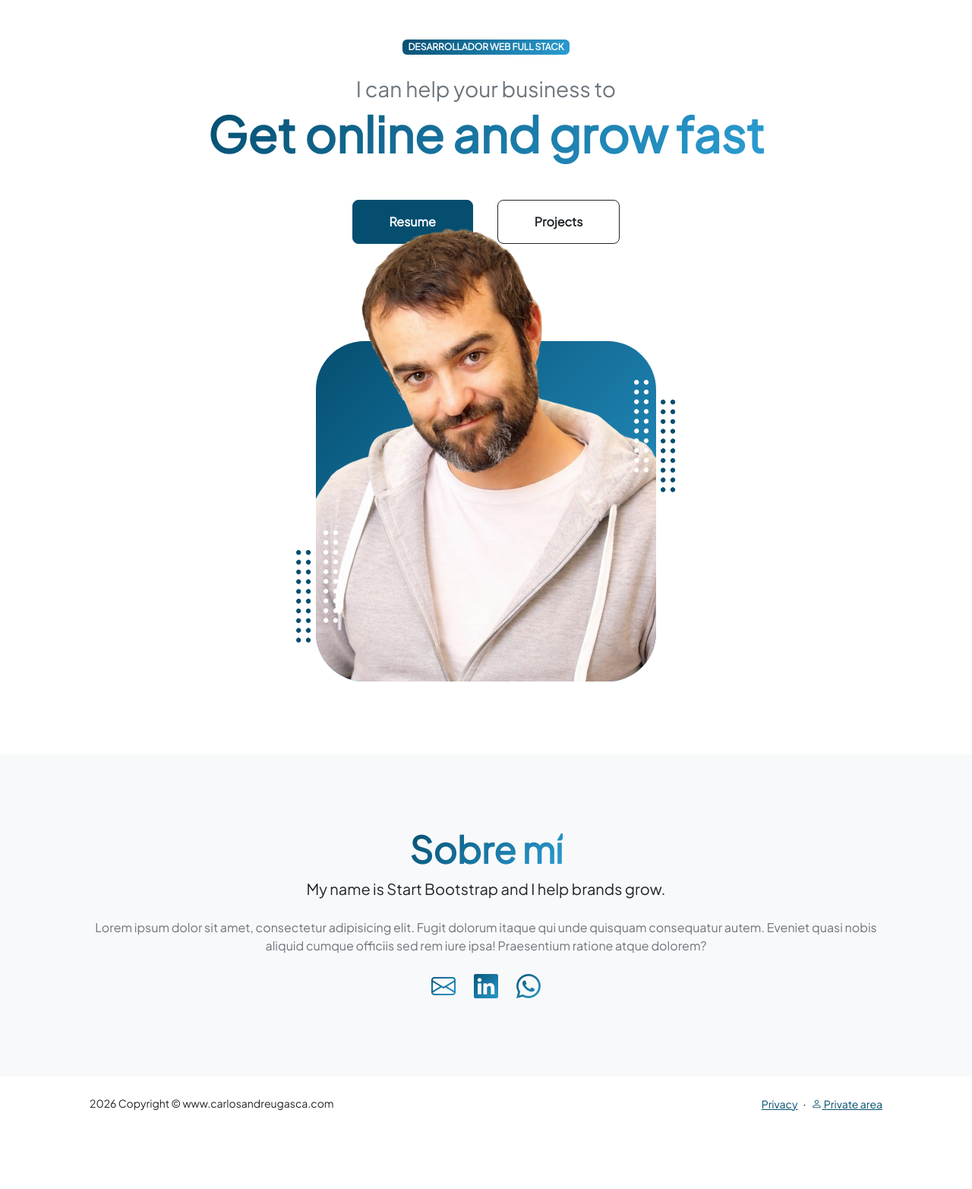
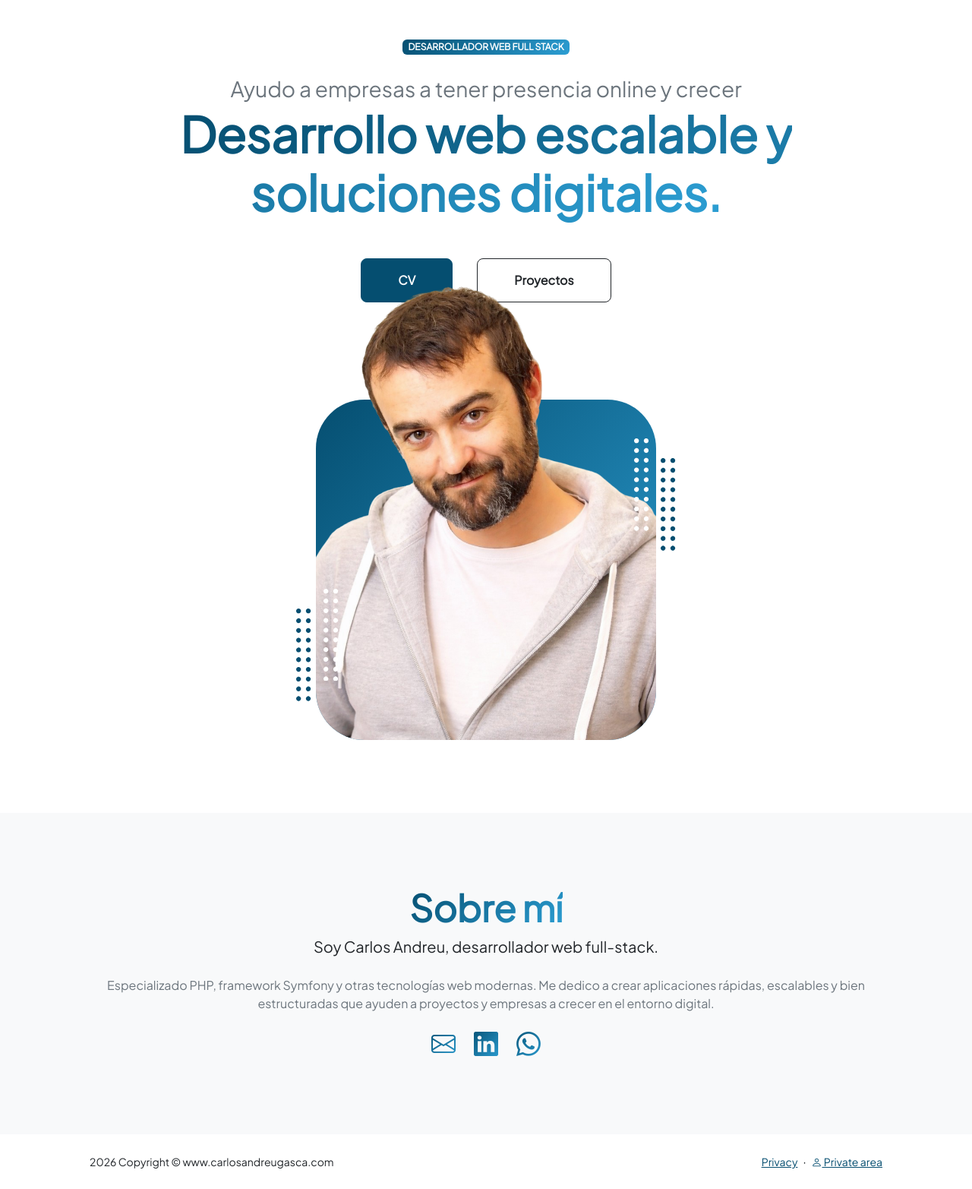
Before and after one commit to kwebai/cv, a Symfony app: template templates/home.html.twig in a window 1280 px wide. Shown: the part 72-1637 px from the top of the page at 76% size. Before the commit the page ends 1534 px from the top, so only its background shows below. Run offline with Twig, Linux system fonts and the light colour scheme; the template is opened without the code that fills it, so the values that code supplies are empty; some libraries are stand-ins or nearby versions.

Commit message:
texto definitivo home

```diff
--- a/templates/home.html.twig
+++ b/templates/home.html.twig
@@ -14,11 +14,11 @@
                     <!-- Header text content-->
                     <div class="text-center text-xxl-start">
                         <div class="badge bg-gradient-primary-to-secondary text-white mb-4"><div class="text-uppercase">Desarrollador web Full Stack</div></div>
-                        <div class="fs-3 fw-light text-muted">I can help your business to</div>
-                        <h1 class="display-3 fw-bolder mb-5"><span class="text-gradient d-inline">Get online and grow fast</span></h1>
+                        <div class="fs-3 fw-light text-muted">Ayudo a empresas a tener presencia online y crecer</div>
+                        <h1 class="display-3 fw-bolder mb-5"><span class="text-gradient d-inline">Desarrollo web escalable y soluciones digitales.</span></h1>
                         <div class="d-grid gap-3 d-sm-flex justify-content-sm-center justify-content-xxl-start mb-3">
-                            <a class="btn btn-primary btn-lg px-5 py-3 me-sm-3 fs-6 fw-bolder" href="{{ path('app_resume') }}">Resume</a>
-                            <a class="btn btn-outline-dark btn-lg px-5 py-3 fs-6 fw-bolder" href="{{ path('app_projects') }}">Projects</a>
+                            <a class="btn btn-primary btn-lg px-5 py-3 me-sm-3 fs-6 fw-bolder" href="{{ path('app_resume') }}">CV</a>
+                            <a class="btn btn-outline-dark btn-lg px-5 py-3 fs-6 fw-bolder" href="{{ path('app_projects') }}">Proyectos</a>
                         </div>
                     </div>
                 </div>
@@ -154,8 +154,8 @@
                 <div class="col-xxl-8">
                     <div class="text-center my-5">
                         <h2 class="display-5 fw-bolder"><span class="text-gradient d-inline">Sobre mí</span></h2>
-                        <p class="lead fw-light mb-4">My name is Start Bootstrap and I help brands grow.</p>
-                        <p class="text-muted">Lorem ipsum dolor sit amet, consectetur adipisicing elit. Fugit dolorum itaque qui unde quisquam consequatur autem. Eveniet quasi nobis aliquid cumque officiis sed rem iure ipsa! Praesentium ratione atque dolorem?</p>
+                        <p class="lead fw-light mb-4">Soy Carlos Andreu, desarrollador web full-stack.</p>
+                        <p class="text-muted">Especializado PHP, framework Symfony y otras tecnologías web modernas. Me dedico a crear aplicaciones rápidas, escalables y bien estructuradas que ayuden a proyectos y empresas a crecer en el entorno digital.</p>
                         <div class="d-flex justify-content-center fs-2 gap-4">
                             <a class="text-gradient" href="#!"><i class="bi bi-envelope"></i></a>
                             <a class="text-gradient" href="#!"><i class="bi bi-linkedin"></i></a>
```
Also changed, not shown: 2 other files.
